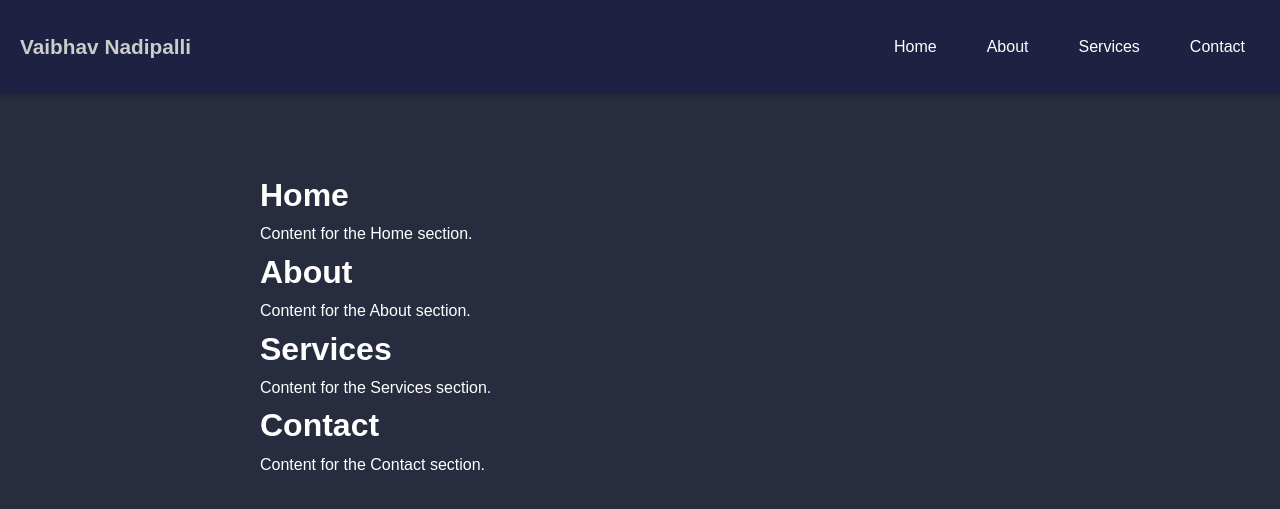
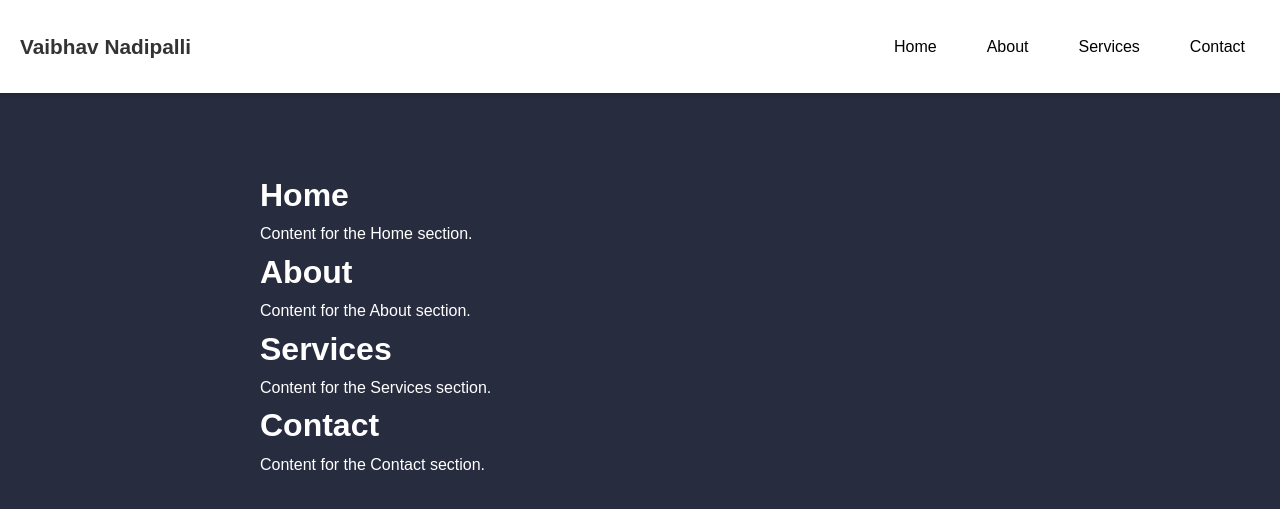
Before and after one commit to Vaibhav-Nadipalli/vaibhav-nadipalli.github.io, a Jekyll site: the page built from index.markdown, in a window 1280 px wide. Shown: the top 509 px of the page. Built offline with Jekyll 4.4.1, drawn with Linux system fonts in a browser that asks for light colours.

Commit message:
Update styles.css

```diff
--- a/assets/css/styles.css
+++ b/assets/css/styles.css
@@ -17,8 +17,8 @@ body {
 
 /* Navigation bar styling */
 header {
-    background-color: #1e2141; /* Darker navy background */
-    color: #fff;
+    background-color: #fff; /* White background */
+    color: #000;
     position: fixed;
     width: 100%;
     top: 0;
@@ -35,10 +35,10 @@ header {
 
 .nav-title {
     font-size: 1.3em; /* Smaller font size */
-    color: #ccc; /* Slightly grey color */
+    color: #333; /* Dark grey color */
     margin: 0; /* Reset margin */
     padding: 20px 0; /* Padding for spacing */
-    margin-right: 50px; /* Increased margin for right spacing */
+    margin-right: 200px; /* Increased margin for right spacing */
 }
 
 .nav-links {
@@ -55,14 +55,15 @@ header {
 }
 
 .nav-links li a {
-    color: #fff; /* White text */
+    color: #000; /* Black text */
     text-decoration: none;
     padding: 10px 15px;
     transition: background-color 0.3s ease;
 }
 
 .nav-links li a:hover {
-    background-color: #1e2141; /* Darker navy background on hover */
+    background-color: #000; /* Black background on hover */
+    color: #fff; /* White text on hover */
 }
 
 /* Main content area */
```
